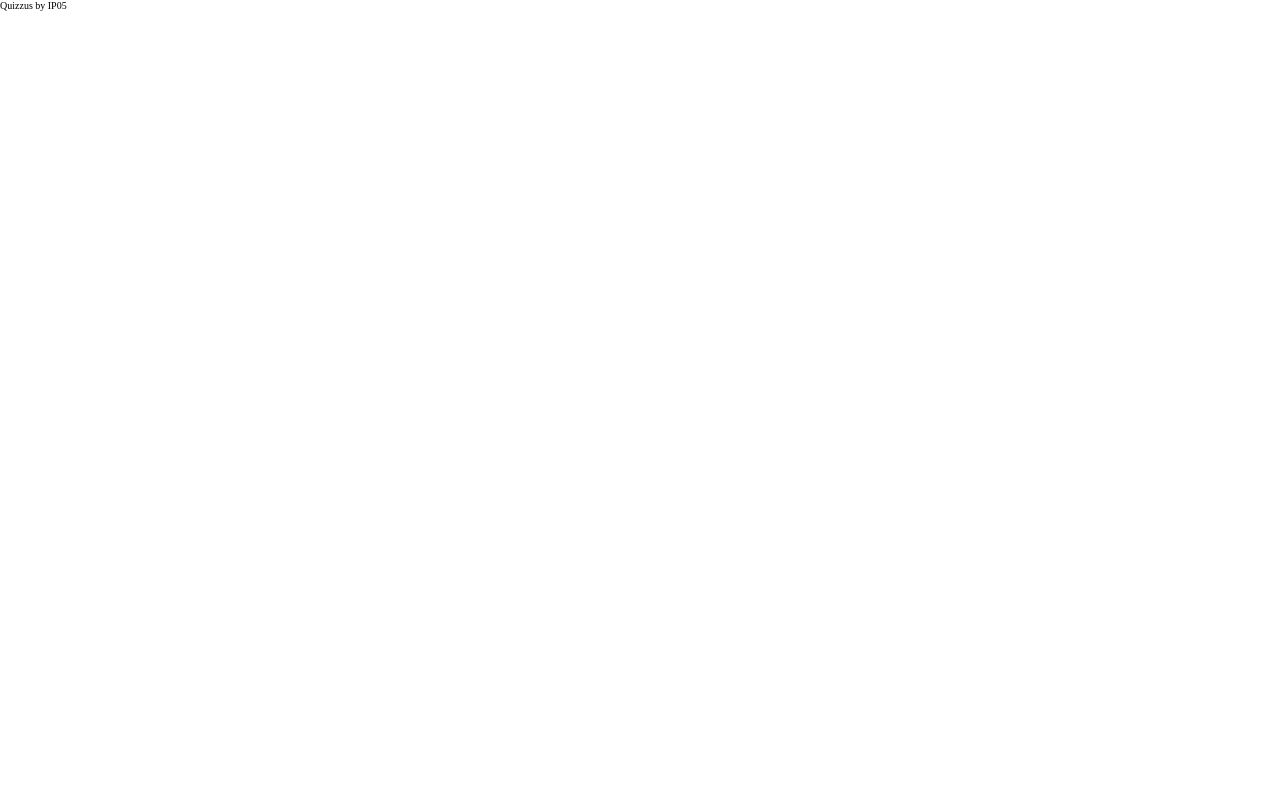
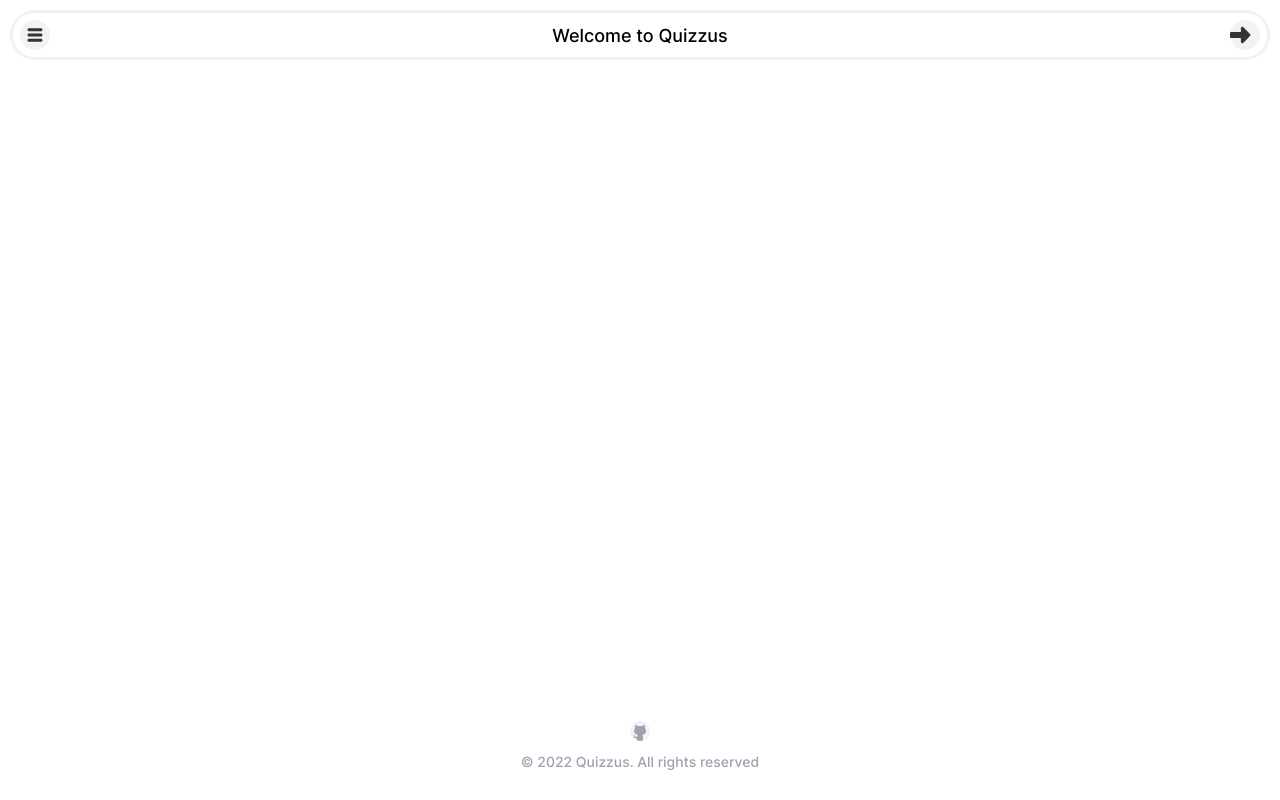
Before and after one commit to ip-05/quizzus, a Nuxt app in the folder frontend/: page / in a window 1280 px wide. Built offline with nearby package versions, Linux system fonts and the light colour scheme.

Commit message:
feat: basic application template

```diff
--- a/frontend/app.vue
+++ b/frontend/app.vue
@@ -1 +1,64 @@
-<template><p>Quizzus by IP05</p></template>
+<template>
+  <div class="wrapper">
+    <header class="header">
+      <dynamic-island />
+    </header>
+    <main class="main">
+      <NuxtPage />
+    </main>
+    <footer class="footer">
+      <div>
+        <a class="footer__link" href="https://github.com/ip-05/quizzus">
+          <img class="footer__icon" src="~/assets/svg/icon-github.svg" alt="GitHub Icon" />
+        </a>
+      </div>
+      <span class="footer__copyright">© 2022 Quizzus. All rights reserved</span>
+    </footer>
+  </div>
+</template>
+
+<style scoped>
+.wrapper {
+  width: 100%;
+  min-height: 100vh;
+  display: grid;
+  grid-template-rows: 70px 1fr auto;
+}
+
+.main {
+  /* margin-top: 70px; */
+  width: 100%;
+  height: 100%;
+}
+
+.main__content {
+  width: 100%;
+  height: 100%;
+}
+
+.footer {
+  width: 100%;
+  height: auto;
+  display: flex;
+  flex-direction: column;
+  justify-content: center;
+  gap: 10px;
+  align-items: center;
+  font-family: 'Inter-Medium', sans-serif;
+  font-size: var(--font-quaternary-size);
+  color: var(--font-secondary-color);
+  padding-bottom: 30px;
+}
+
+.footer__link {
+  display: block;
+  width: 24px;
+  height: 24px;
+}
+
+.footer__icon {
+  width: 100%;
+  height: 100%;
+  object-fit: contain;
+}
+</style>
```
